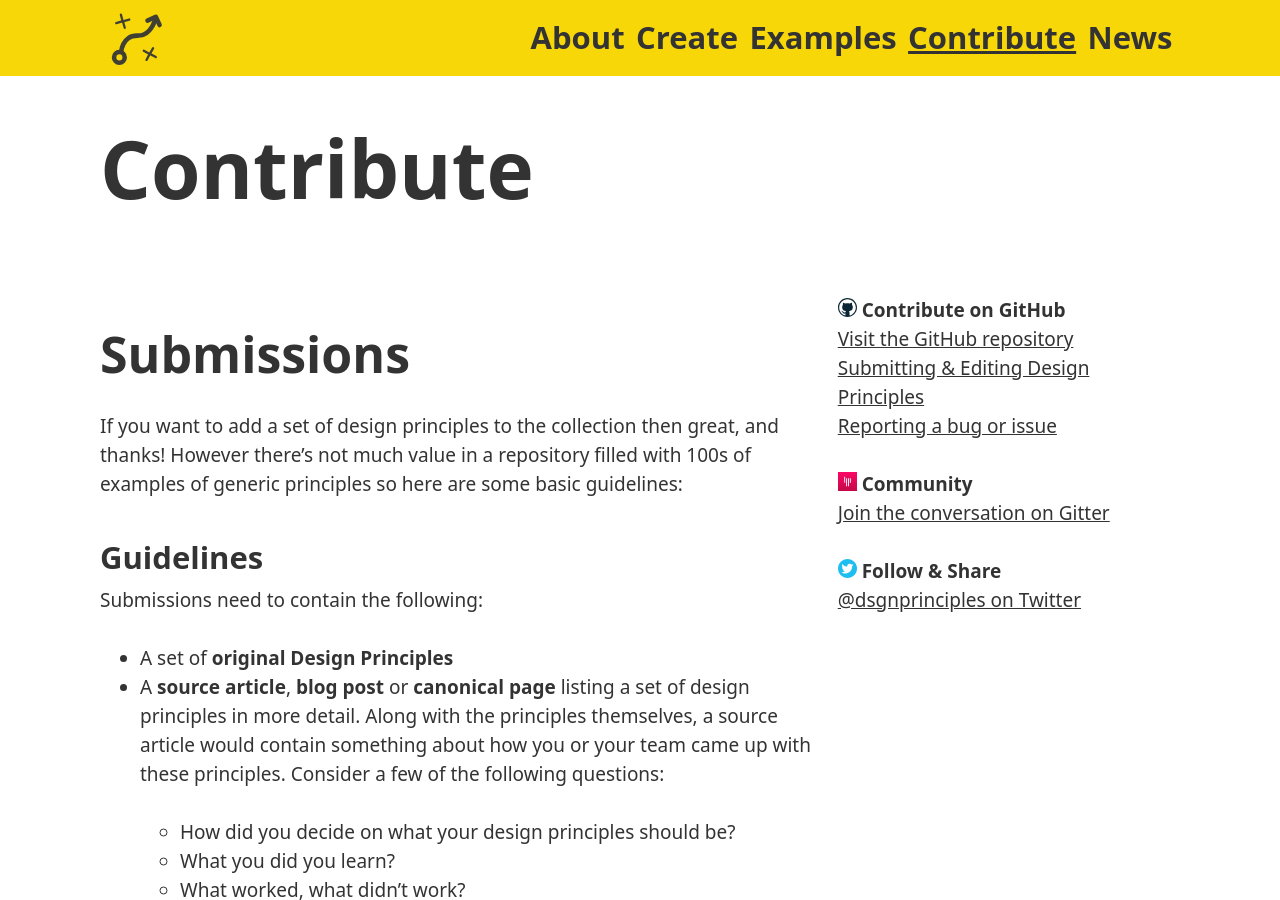
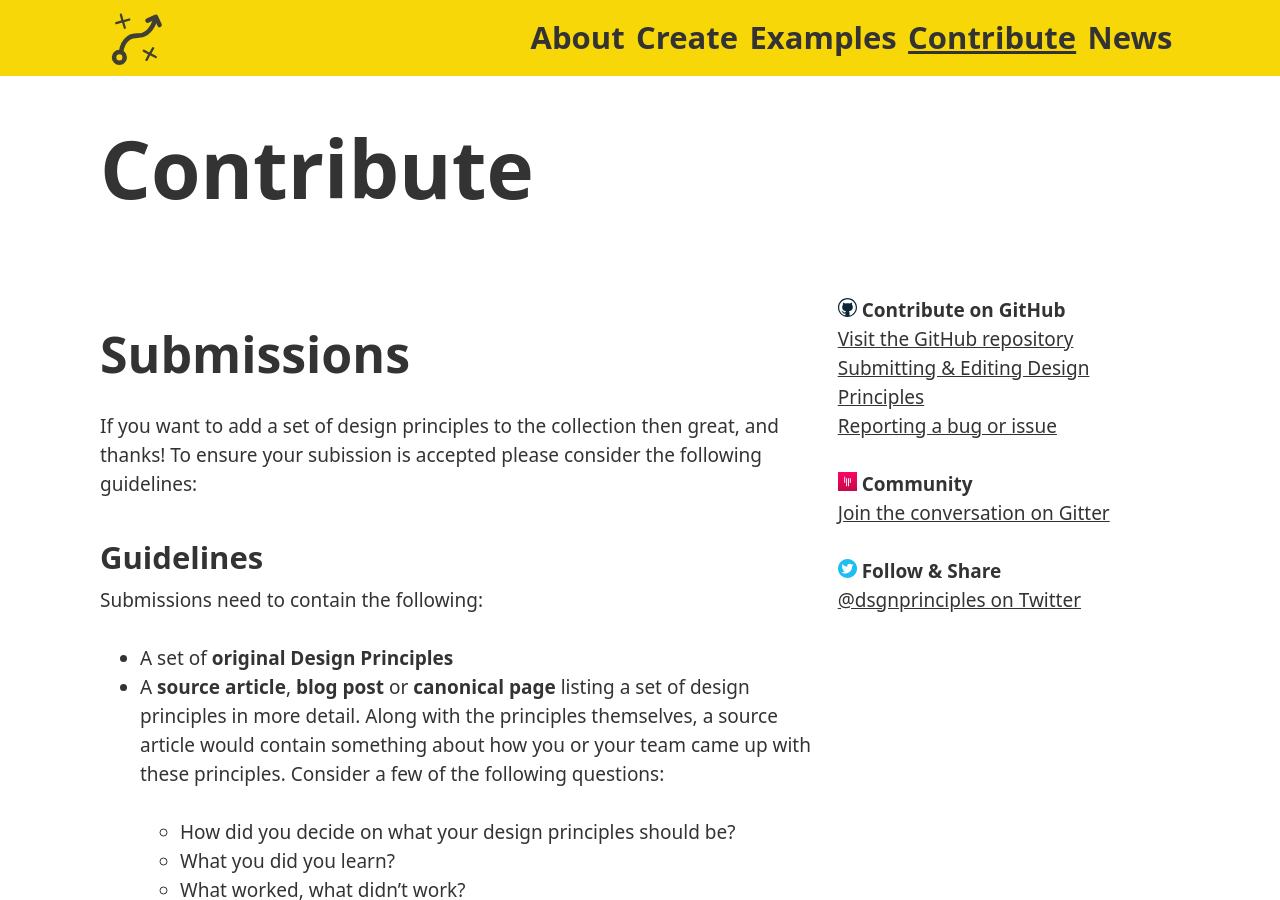
Before and after one commit to benbrignell/principles.design, a Jekyll site: the page built from _pages/contribute.md, in a window 1280 px wide and 900 px high. Built offline with Jekyll 4.4.1, drawn with Linux system fonts in a browser that asks for light colours; comment, search, counter and statistics services are not loaded.

Commit message:
updated contribute content

```diff
--- a/_pages/contribute.md
+++ b/_pages/contribute.md
@@ -24,7 +24,7 @@ sidebar: |
 ---
 ## Submissions
 
-If you want to add a set of design principles to the collection then great, and thanks! However there's not much value in a repository filled with 100s of examples of generic principles so here are some basic guidelines:
+If you want to add a set of design principles to the collection then great, and thanks! To ensure your subission is accepted please consider the following guidelines:
 
 ### Guidelines
 
```
